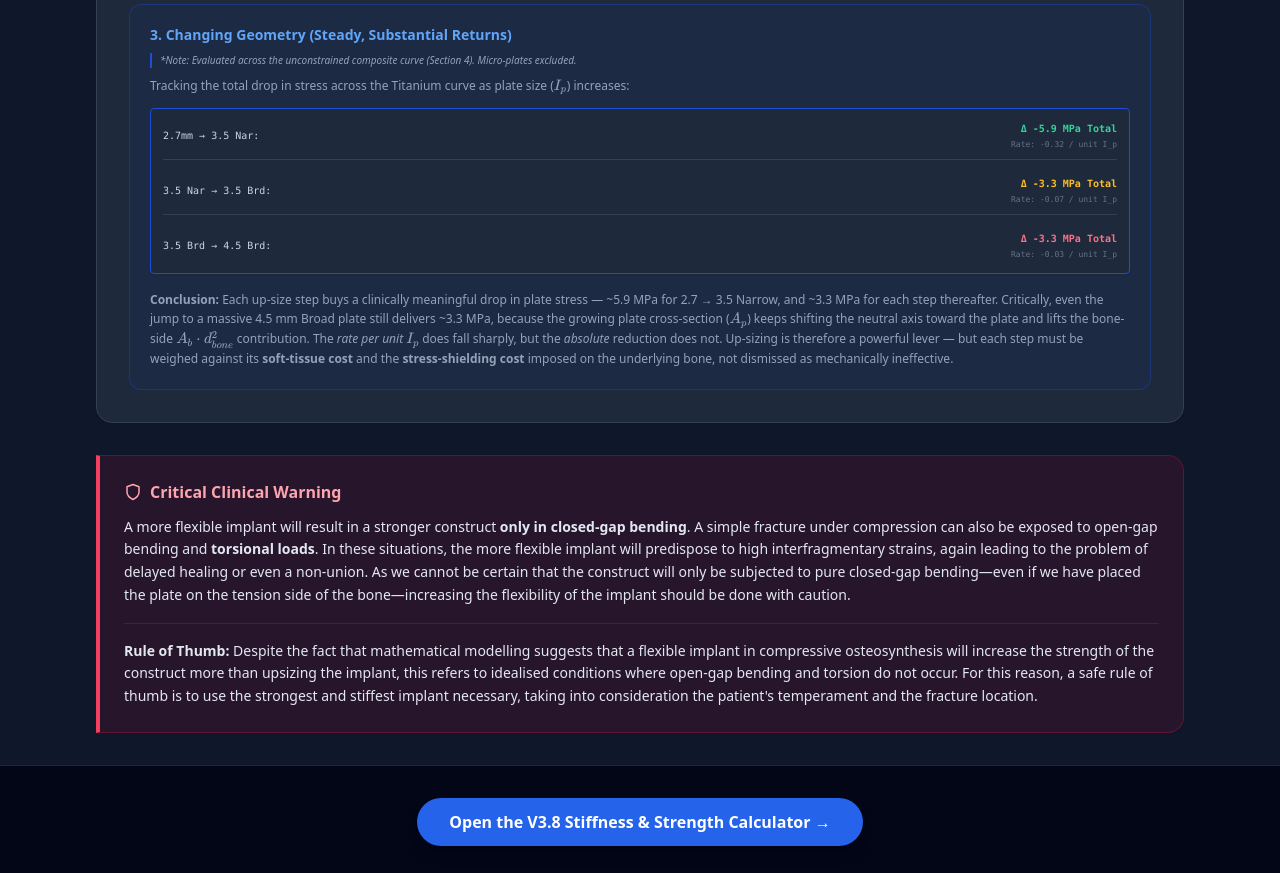
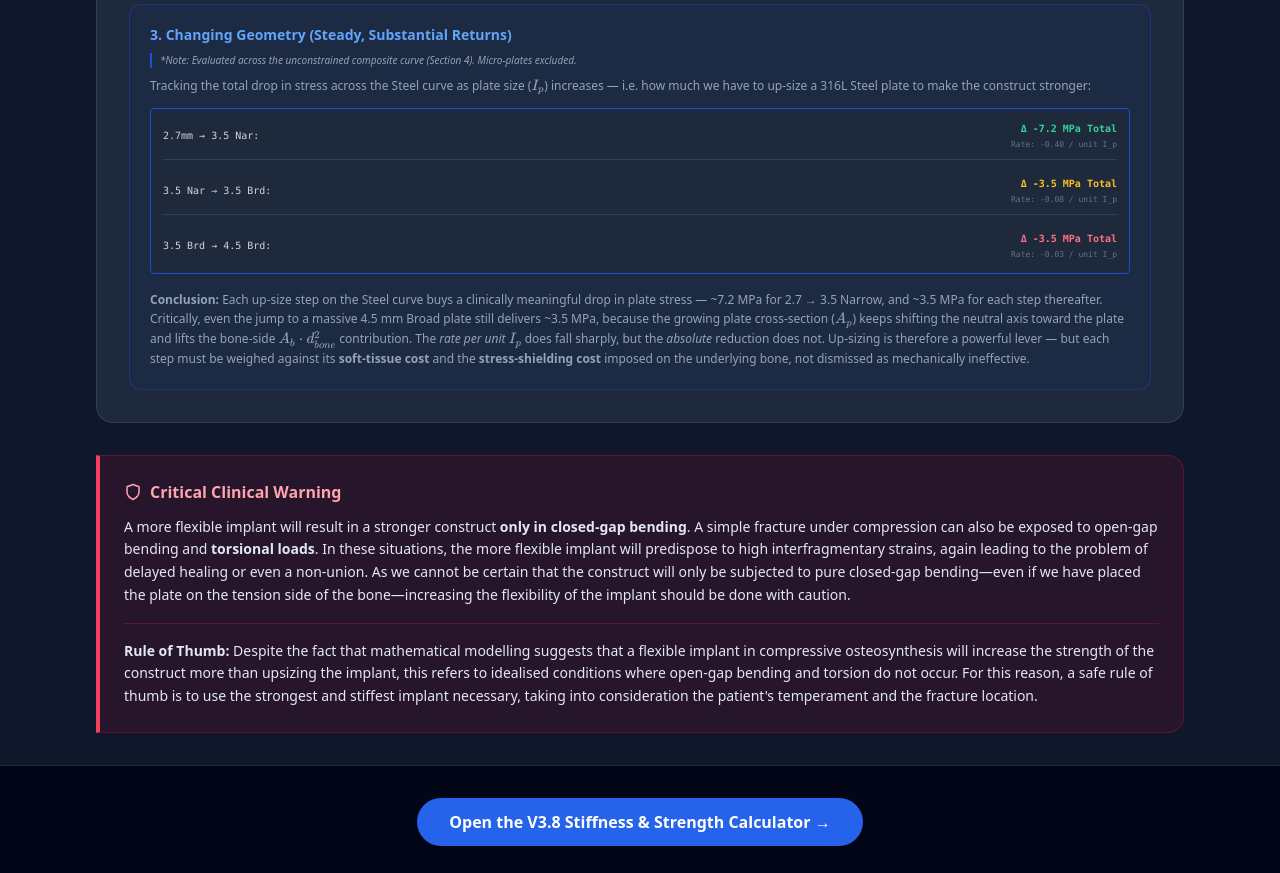
Before and after one commit to chnikola-wq/osteo-clean-DO-NOT-DELETE, a React (Vite) app: page / in a window 1280 px wide. Shown: the part 7820-8693 px from the top of the page. Built offline with nearby package versions, Linux system fonts and the light colour scheme.

Commit message:
Recompute Section 6.3 deltas on the Steel curve
Agent-Logs-Url: https://github.com/chnikola-wq/osteo-clean-DO-NOT-DELETE/sessions/2ea106fc-f754-4efe-b341-e1b4bf86cd8e

Co-authored-by: chnikola-wq <242059875+chnikola-wq@users.noreply.github.com>

```diff
--- a/src/main.jsx
+++ b/src/main.jsx
@@ -1888,24 +1888,24 @@ if (typeof window !== 'undefined') {
                                     *Note: Evaluated across the unconstrained composite curve (Section 4). Micro-plates excluded.
                                 </p>
                                 <p className="text-xs text-slate-600 dark:text-slate-400 leading-relaxed mb-3">
-                                    Tracking the total drop in stress across the Titanium curve as plate size (<Latex math="I_p" />) increases:
+                                    Tracking the total drop in stress across the Steel curve as plate size (<Latex math="I_p" />) increases — i.e. how much we have to up-size a 316L Steel plate to make the construct stronger:
                                 </p>
                                 <ul className="space-y-2 text-[10px] font-mono text-slate-700 dark:text-slate-300 mb-4 bg-white dark:bg-slate-800 p-3 rounded border border-blue-200 dark:border-blue-700 shadow-sm">
                                     <li className="flex justify-between items-center border-b border-slate-100 dark:border-slate-700 pb-2">
                                         <span>2.7mm → 3.5 Nar:</span>
-                                        <div className="text-right"><span className="text-emerald-600 dark:text-emerald-400 font-bold block">Δ -5.9 MPa Total</span><span className="text-[8px] text-slate-400 dark:text-slate-500">Rate: -0.32 / unit I_p</span></div>
+                                        <div className="text-right"><span className="text-emerald-600 dark:text-emerald-400 font-bold block">Δ -7.2 MPa Total</span><span className="text-[8px] text-slate-400 dark:text-slate-500">Rate: -0.40 / unit I_p</span></div>
                                     </li>
                                     <li className="flex justify-between items-center border-b border-slate-100 dark:border-slate-700 pb-2 pt-2">
                                         <span>3.5 Nar → 3.5 Brd:</span>
-                                        <div className="text-right"><span className="text-amber-600 dark:text-amber-400 font-bold block">Δ -3.3 MPa Total</span><span className="text-[8px] text-slate-400 dark:text-slate-500">Rate: -0.07 / unit I_p</span></div>
+                                        <div className="text-right"><span className="text-amber-600 dark:text-amber-400 font-bold block">Δ -3.5 MPa Total</span><span className="text-[8px] text-slate-400 dark:text-slate-500">Rate: -0.08 / unit I_p</span></div>
                                     </li>
                                     <li className="flex justify-between items-center pt-2">
                                         <span>3.5 Brd → 4.5 Brd:</span>
-                                        <div className="text-right"><span className="text-rose-600 dark:text-rose-400 font-bold block">Δ -3.3 MPa Total</span><span className="text-[8px] text-slate-400 dark:text-slate-500">Rate: -0.03 / unit I_p</span></div>
+                                        <div className="text-right"><span className="text-rose-600 dark:text-rose-400 font-bold block">Δ -3.5 MPa Total</span><span className="text-[8px] text-slate-400 dark:text-slate-500">Rate: -0.03 / unit I_p</span></div>
                                     </li>
                                 </ul>
                                 <p className="text-xs text-slate-600 dark:text-slate-400 leading-relaxed mt-auto">
-                                    <strong>Conclusion:</strong> Each up-size step buys a clinically meaningful drop in plate stress — ~5.9 MPa for 2.7 → 3.5 Narrow, and ~3.3 MPa for each step thereafter. Critically, even the jump to a massive 4.5 mm Broad plate still delivers ~3.3 MPa, because the growing plate cross-section (<Latex math="A_p" />) keeps shifting the neutral axis toward the plate and lifts the bone-side <Latex math="A_b \cdot d_{bone}^2" /> contribution. The <em>rate per unit <Latex math="I_p" /></em> does fall sharply, but the <em>absolute</em> reduction does not. Up-sizing is therefore a powerful lever — but each step must be weighed against its <strong>soft-tissue cost</strong> and the <strong>stress-shielding cost</strong> imposed on the underlying bone, not dismissed as mechanically ineffective.
+                                    <strong>Conclusion:</strong> Each up-size step on the Steel curve buys a clinically meaningful drop in plate stress — ~7.2 MPa for 2.7 → 3.5 Narrow, and ~3.5 MPa for each step thereafter. Critically, even the jump to a massive 4.5 mm Broad plate still delivers ~3.5 MPa, because the growing plate cross-section (<Latex math="A_p" />) keeps shifting the neutral axis toward the plate and lifts the bone-side <Latex math="A_b \cdot d_{bone}^2" /> contribution. The <em>rate per unit <Latex math="I_p" /></em> does fall sharply, but the <em>absolute</em> reduction does not. Up-sizing is therefore a powerful lever — but each step must be weighed against its <strong>soft-tissue cost</strong> and the <strong>stress-shielding cost</strong> imposed on the underlying bone, not dismissed as mechanically ineffective.
                                 </p>
                             </div>
                         </div>
```
